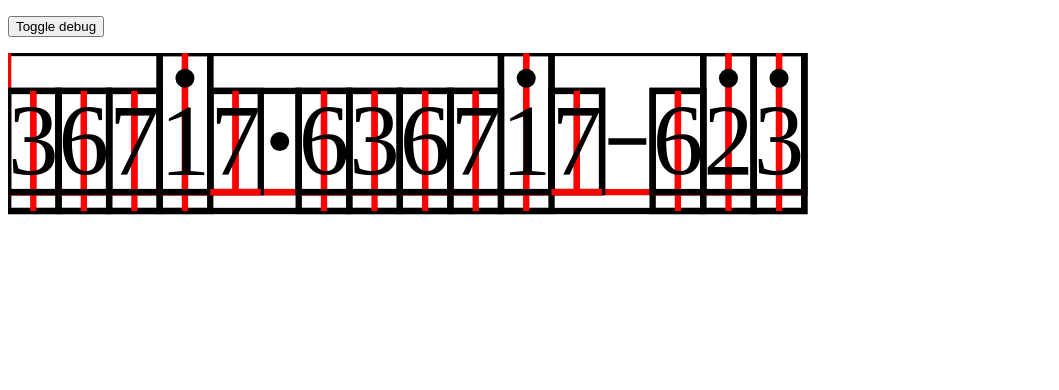
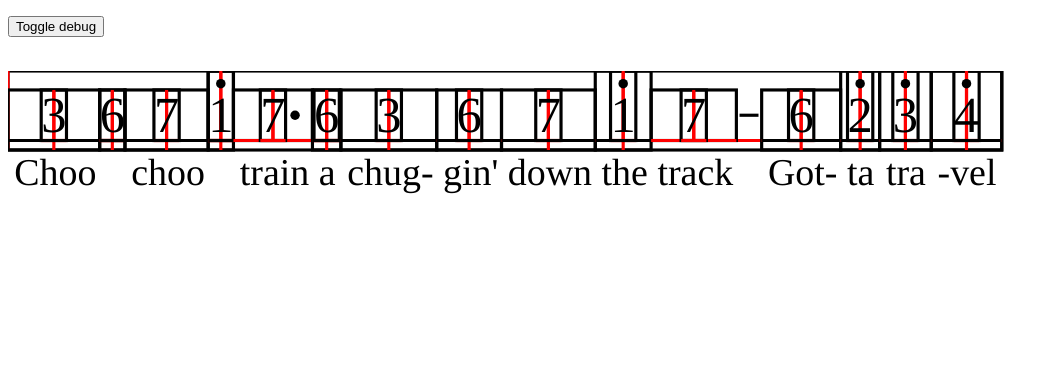
Before and after one commit to stdio2016/jianpu-js, a website: page demo.html in a window 1280 px wide. Shown: the whole page, without its empty margins (0-1059 px from the left). Drawn offline with Linux system fonts and the light colour scheme.

Commit message:
draw lyrics

```diff
--- a/demo.html
+++ b/demo.html
@@ -8,6 +8,9 @@
   <style>
     .debug {
       display: inline;
+    }
+    text {
+      font-family: Times;
     }
   </style>
 </head>
@@ -22,26 +25,29 @@
   <script src="js/Measure.js"></script>
   <script src="js/Cell.js"></script>
   <script src="js/utils.js"></script>
+  <script src="js/Lyrics.js"></script>
+  <script src="js/Text.js"></script>
   <script>
     // this is one way ticket
     var ms = new Cell([
-      new Note(new Pitch(3, '', 0), new Duration(1, 0)),
+      new Note(new Pitch(3, '', 0), new Duration(1, 0), [new Lyric('Choo')]),
       new Note(new Pitch(6, '', 0), new Duration(1, 0)),
-      new Note(new Pitch(7, '', 0), new Duration(1, 0)),
+      new Note(new Pitch(7, '', 0), new Duration(1, 0), [new Lyric('choo')]),
       new Note(new Pitch(1, '', 1), new Duration(1, 0)),
-      new Note(new Pitch(7, '', 0), new Duration(0, 1)),
-      new Note(new Pitch(6, '', 0), new Duration(1, 0)),
-      new Note(new Pitch(3, '', 0), new Duration(1, 0)),
-      new Note(new Pitch(6, '', 0), new Duration(1, 0)),
-      new Note(new Pitch(7, '', 0), new Duration(1, 0)),
-      new Note(new Pitch(1, '', 1), new Duration(1, 0)),
-      new Note(new Pitch(7, '', 0), new Duration(0, 0, 2)),
-      new Note(new Pitch(6, '', 0), new Duration(1, 0)),
-      new Note(new Pitch(2, '', 1), new Duration(1, 0)),
-      new Note(new Pitch(3, '', 1), new Duration(1, 0)),
+      new Note(new Pitch(7, '', 0), new Duration(0, 1), [new Lyric('train')]),
+      new Note(new Pitch(6, '', 0), new Duration(1, 0), [new Lyric('a')]),
+      new Note(new Pitch(3, '', 0), new Duration(1, 0), [new Lyric('chug-')]),
+      new Note(new Pitch(6, '', 0), new Duration(1, 0), [new Lyric("gin'")]),
+      new Note(new Pitch(7, '', 0), new Duration(1, 0), [new Lyric('down')]),
+      new Note(new Pitch(1, '', 1), new Duration(1, 0), [new Lyric('the')]),
+      new Note(new Pitch(7, '', 0), new Duration(0, 0, 2), [new Lyric('track')]),
+      new Note(new Pitch(6, '', 0), new Duration(1, 0), [new Lyric('Got-')]),
+      new Note(new Pitch(2, '', 1), new Duration(1, 0), [new Lyric('ta')]),
+      new Note(new Pitch(3, '', 1), new Duration(1, 0), [new Lyric('tra')]),
+      new Note(new Pitch(4, '', 1), new Duration(1, 0), [new Lyric('-vel')]),
     ]);
     var layout = new CellLayout(ms);
-    var svg = createSvg('svg', {viewBox: '0 0 200 100'});
+    var svg = createSvg('svg', {viewBox: '0 0 400 100'});
     svg.appendChild(layout.render());
     //svg.style.width = '200px';
     document.body.append(svg);
--- a/js/Layout.js
+++ b/js/Layout.js
@@ -22,6 +22,10 @@ class Layout {
 
     getby() {
         return this.y + this.dy;
+    }
+
+    getdx2() {
+        return this.width - this.dx;
     }
 
     getdy2() {
--- /dev/null
+++ b/js/Lyrics.js
@@ -0,0 +1,13 @@
+class Lyric {
+    /**
+     * Create a lyric syllable
+     * @param {string|{text:string}} lyric
+     */
+    constructor(lyric) {
+        if (typeof lyric === 'string') {
+            this.text = lyric;
+        } else {
+            this.text = lyric.text;
+        }
+    }
+}
--- a/js/Note.js
+++ b/js/Note.js
@@ -3,10 +3,16 @@ class Note {
      * Create a note
      * @param {Pitch} pitch
      * @param {Duration} duration
+     * @param {Lyric[]} lyrics
      */
-    constructor(pitch, duration) {
+    constructor(pitch, duration, lyrics) {
         this.pitch = pitch;
         this.duration = duration;
+        if (lyrics) {
+            this.lyrics = lyrics;
+        } else {
+            this.lyrics = [];
+        }
     }
 }
 
@@ -25,6 +31,11 @@ class NoteLayout extends Layout {
         for (var i = 0; i < this.note.duration.mul - 1; i++) {
             this.dashLayout.push(new DashLayout());
         }
+        this.lyricsLayout = note.lyrics.map(lyric => {
+            var layout = new TextLayout(lyric.text);
+            layout.dx = layout.width / 2;
+            return layout;
+        });
         this.recalcSize();
     }
 
@@ -51,6 +62,15 @@ class NoteLayout extends Layout {
         this.dashLayout.forEach(dash => {
             dash.dy = this.pitchLayout.stepLayout.getcy();
         });
+
+        // handle lyrics
+        var left = this.dx, right = this.getdx2();
+        this.lyricsLayout.forEach(lyrics => {
+            left = Math.max(lyrics.dx, left);
+            right = Math.max(lyrics.getdx2(), right);
+        });
+        this.dx = left;
+        this.width = this.dx + right;
     }
 
     render() {
@@ -97,11 +117,17 @@ class NoteLayout extends Layout {
             });
             fr.appendChild(elt);
         }
+        for (var lyric of this.lyricsLayout) {
+            fr.appendChild(lyric.render());
+        }
         return fr;
     }
 
     setPos(x, y) {
         super.setPos(x, y);
-        this.pitchLayout.setPos(x, y);
+        this.pitchLayout.setPos(this.getbx()-this.pitchLayout.dx, y);
+        for (var lyric of this.lyricsLayout) {
+            lyric.setPos(this.getbx()-lyric.dx, y+this.dy+lyric.height);
+        }
     }
 }
--- /dev/null
+++ b/js/Text.js
@@ -0,0 +1,18 @@
+class TextLayout extends Layout {
+    constructor(text) {
+        super();
+        var {width, height} = getTextSize(text, 12+'px');
+        this.text = text;
+        this.width = width + 3;
+        this.height = height;
+    }
+
+    render() {
+        var elt = document.createElementNS('http://www.w3.org/2000/svg', 'text');
+        elt.setAttribute('x', this.x + 2);
+        elt.setAttribute('y', this.y);
+        elt.style.fontSize = '12px';
+        elt.textContent = this.text;
+        return elt;
+    }
+}
--- a/js/utils.js
+++ b/js/utils.js
@@ -11,3 +11,15 @@ function createSvg(name, attr) {
     }
     return elt;
 }
+
+var baseSvg = createSvg('svg', {width: 0, height: 0});
+document.body.appendChild(baseSvg);
+function getTextSize(text, fontSize) {
+    var elt = document.createElementNS('http://www.w3.org/2000/svg', 'text');
+    baseSvg.appendChild(elt);
+    elt.textContent = text;
+    elt.style.fontSize = fontSize;
+    var {width, height} = elt.getBBox();
+    elt.remove();
+    return {width, height};
+}
```
Also changed, not shown: js/unused.js (deleted).
